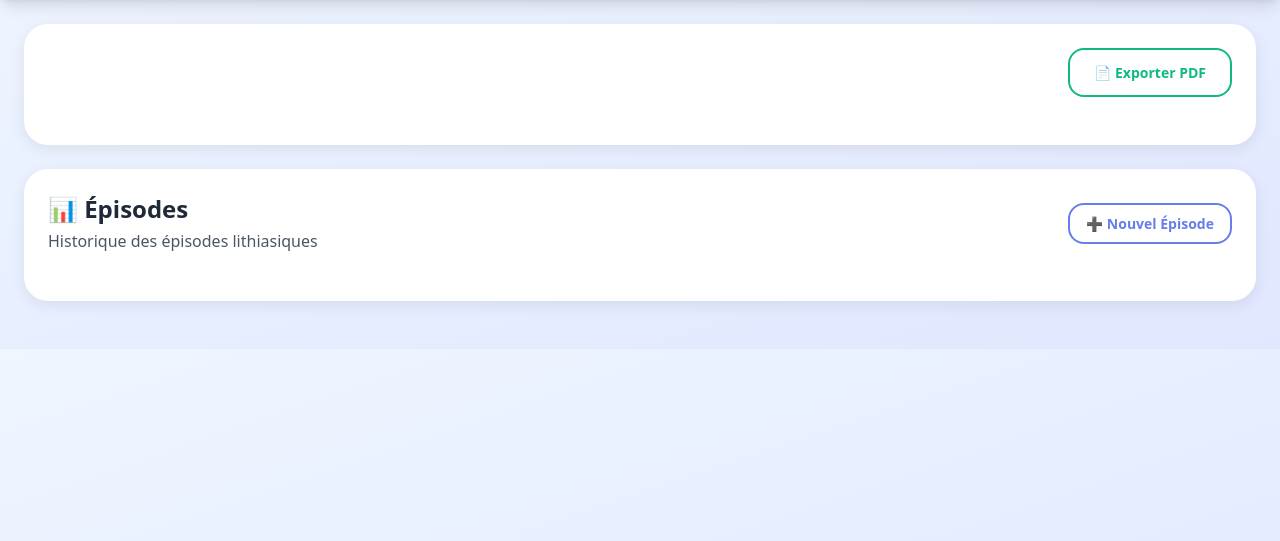
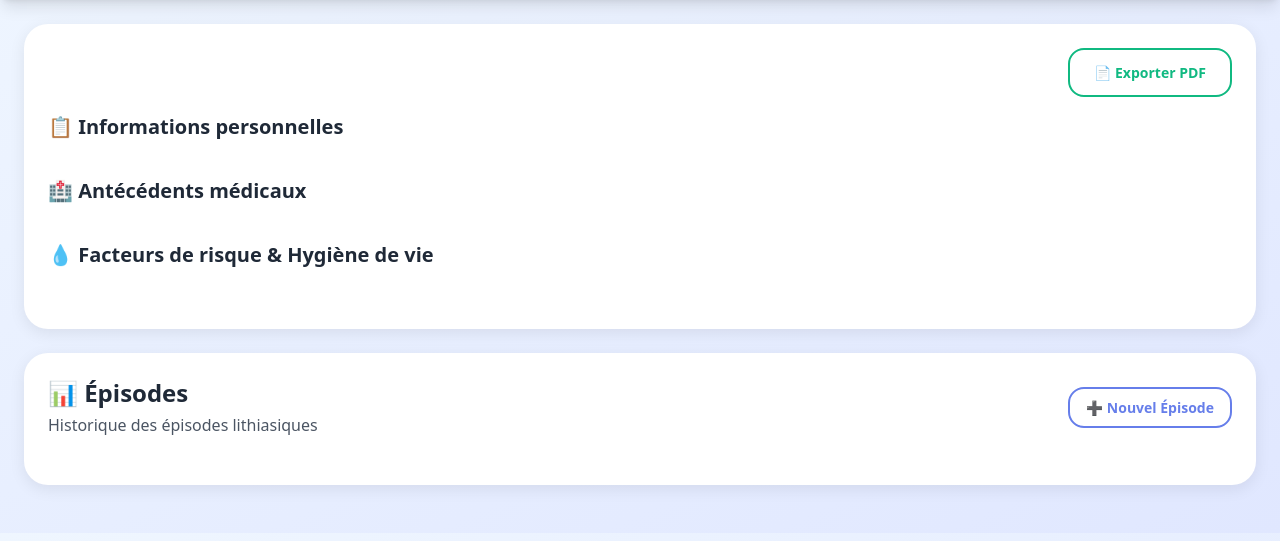
Before and after one commit to moa-digitalagency/LithiaseWeb, a Flask app: page /patient/1 in a window 1280 px wide. Shown: the part 84-625 px from the top of the page. Run offline with Flask 3, Linux system fonts and the light colour scheme; a user stored in the database is signed in; parts of the project's set-up code (start-up, migrations or seed data) failed here and were passed over; some libraries are stand-ins or nearby versions.

Commit message:
Improve patient information display and add PDF export
Update patient.html to include sections for personal info, medical history, risk factors, and notes. Add a PDF export button and populate patient data accordingly.

Replit-Commit-Author: Agent
Replit-Commit-Session-Id: 6ee74fa4-6201-401b-9e08-f980815456b1
Replit-Commit-Checkpoint-Type: intermediate_checkpoint
Replit-Commit-Screenshot-Url: https://storage.googleapis.com/screenshot-production-us-central1/f943ebb9-de10-4b4f-93f0-045f65cd84bb/6ee74fa4-6201-401b-9e08-f980815456b1/69pP5XM

```diff
--- a/templates/patient.html
+++ b/templates/patient.html
@@ -22,13 +22,36 @@
     <div class="container mx-auto p-6">
         <div class="card mb-6">
             <div class="flex justify-between items-center mb-6">
-                <div>
-                    <h2 id="patientName" class="text-3xl font-bold text-gray-800"></h2>
-                    <div id="patientInfo" class="grid grid-cols-2 gap-3 mt-4 text-gray-700"></div>
+                <div class="w-full">
+                    <div class="flex justify-between items-center mb-4">
+                        <h2 id="patientName" class="text-3xl font-bold text-gray-800"></h2>
+                        <button onclick="exportPDF()" class="btn btn-success py-3 px-6">
+                            📄 Exporter PDF
+                        </button>
+                    </div>
+
+                    <div class="space-y-6">
+                        <div>
+                            <h3 class="text-xl font-bold text-gray-800 mb-3">📋 Informations personnelles</h3>
+                            <div id="patientInfo" class="grid grid-cols-2 gap-3 text-gray-700"></div>
+                        </div>
+
+                        <div>
+                            <h3 class="text-xl font-bold text-gray-800 mb-3">🏥 Antécédents médicaux</h3>
+                            <div id="patientMedicalHistory" class="grid grid-cols-1 gap-3 text-gray-700"></div>
+                        </div>
+
+                        <div>
+                            <h3 class="text-xl font-bold text-gray-800 mb-3">💧 Facteurs de risque & Hygiène de vie</h3>
+                            <div id="patientRiskFactors" class="grid grid-cols-2 gap-3 text-gray-700"></div>
+                        </div>
+
+                        <div id="patientNotesSection" class="hidden">
+                            <h3 class="text-xl font-bold text-gray-800 mb-3">📝 Notes</h3>
+                            <div id="patientNotes" class="p-4 bg-gray-50 rounded-lg text-gray-700"></div>
+                        </div>
+                    </div>
                 </div>
-                <button onclick="exportPDF()" class="btn btn-success py-3 px-6">
-                    📄 Exporter PDF
-                </button>
             </div>
         </div>
 
@@ -248,12 +271,36 @@
             const patient = await response.json();
 
             document.getElementById('patientName').textContent = `👤 ${patient.nom} ${patient.prenom}`;
+
+            // Informations personnelles
             document.getElementById('patientInfo').innerHTML = `
                 <div class="info-card"><strong>📅 Date de naissance:</strong> ${new Date(patient.date_naissance).toLocaleDateString('fr-FR')}</div>
                 <div class="info-card"><strong>⚧ Sexe:</strong> ${patient.sexe === 'M' ? 'Masculin' : 'Féminin'}</div>
                 <div class="info-card"><strong>📞 Téléphone:</strong> ${patient.telephone || '-'}</div>
                 <div class="info-card"><strong>📧 Email:</strong> ${patient.email || '-'}</div>
+                ${patient.adresse ? `<div class="info-card col-span-2"><strong>📍 Adresse:</strong> ${patient.adresse}</div>` : ''}
             `;
+
+            // Antécédents médicaux
+            document.getElementById('patientMedicalHistory').innerHTML = `
+                ${patient.antecedents_personnels ? `<div class="info-card"><strong>📋 Antécédents personnels:</strong> ${patient.antecedents_personnels}</div>` : ''}
+                ${patient.antecedents_familiaux ? `<div class="info-card"><strong>👨‍👩‍👧‍👦 Antécédents familiaux:</strong> ${patient.antecedents_familiaux}</div>` : ''}
+                ${patient.antecedents_chirurgicaux ? `<div class="info-card"><strong>🏥 Antécédents chirurgicaux:</strong> ${patient.antecedents_chirurgicaux}</div>` : ''}
+                ${patient.allergies ? `<div class="info-card"><strong>⚠️ Allergies:</strong> ${patient.allergies}</div>` : ''}
+                ${patient.traitements_chroniques ? `<div class="info-card"><strong>💊 Traitements chroniques:</strong> ${patient.traitements_chroniques}</div>` : ''}
+            `;
+
+            // Facteurs de risque & Hygiène de vie
+            document.getElementById('patientRiskFactors').innerHTML = `
+                ${patient.hydratation_jour ? `<div class="info-card"><strong>💧 Hydratation:</strong> ${patient.hydratation_jour} L/jour</div>` : ''}
+                ${patient.regime_alimentaire ? `<div class="info-card"><strong>🍽️ Régime alimentaire:</strong> ${patient.regime_alimentaire}</div>` : ''}
+            `;
+
+            // Notes
+            if (patient.notes) {
+                document.getElementById('patientNotesSection').classList.remove('hidden');
+                document.getElementById('patientNotes').textContent = patient.notes;
+            }
 
             loadEpisodes();
         }
```
Also changed, not shown: 1 other file.
